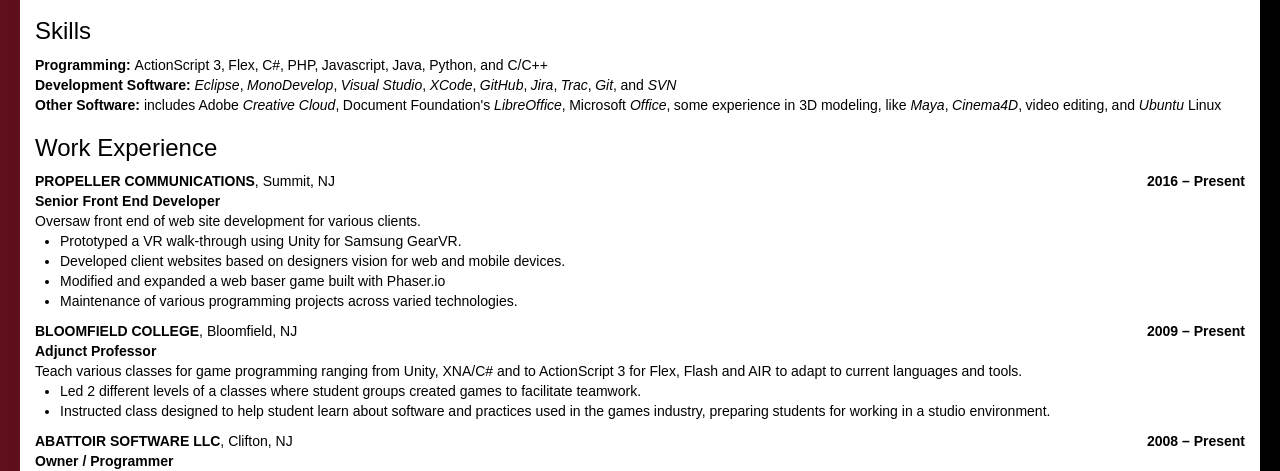
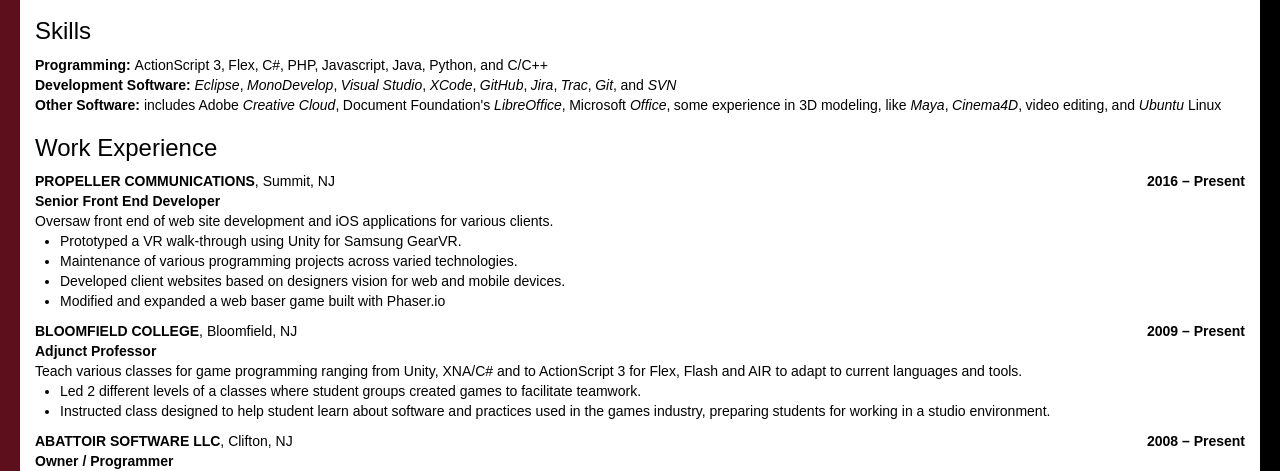
Before and after one commit to Abattoir-Software/Website, a PHP site: page /resume.php in a window 1280 px wide. Shown: the part 445-916 px from the top of the page. Run offline with PHP 8.4, Linux system fonts and the light colour scheme; some libraries are stand-ins or nearby versions.

Commit message:
Updated resume

```diff
--- a/resume.php
+++ b/resume.php
@@ -130,12 +130,12 @@ foreach ($skillItems as $skill) {
 	<h3>Work Experience</h3>
 <?php
 $workExperienceItems = array(
-	new WorkExperience("PROPELLER COMMUNICATIONS","Summit, NJ","2016 – Present","Senior Front End Developer","Oversaw front end of web site development for various clients.",
+	new WorkExperience("PROPELLER COMMUNICATIONS","Summit, NJ","2016 – Present","Senior Front End Developer","Oversaw front end of web site development and iOS applications for various clients.",
 		array(
 			"Prototyped a VR walk-through using Unity for Samsung GearVR.",
+			"Maintenance of various programming projects across varied technologies.",
 			"Developed client websites based on designers vision for web and mobile devices.",
-			"Modified and expanded a web baser game built with Phaser.io",
-			"Maintenance of various programming projects across varied technologies."
+			"Modified and expanded a web baser game built with Phaser.io"
 		)
 	),
 
```
Also changed, not shown: 2 other files.
